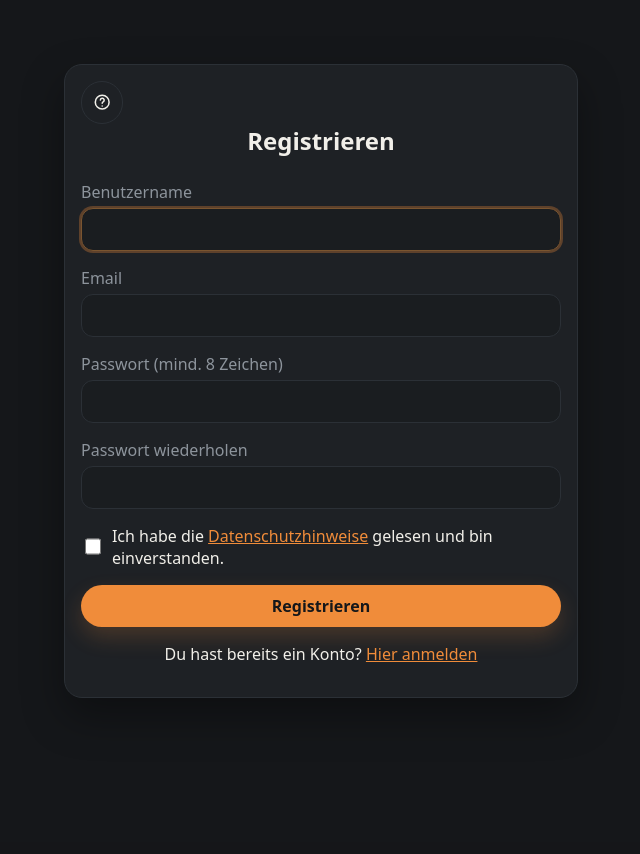
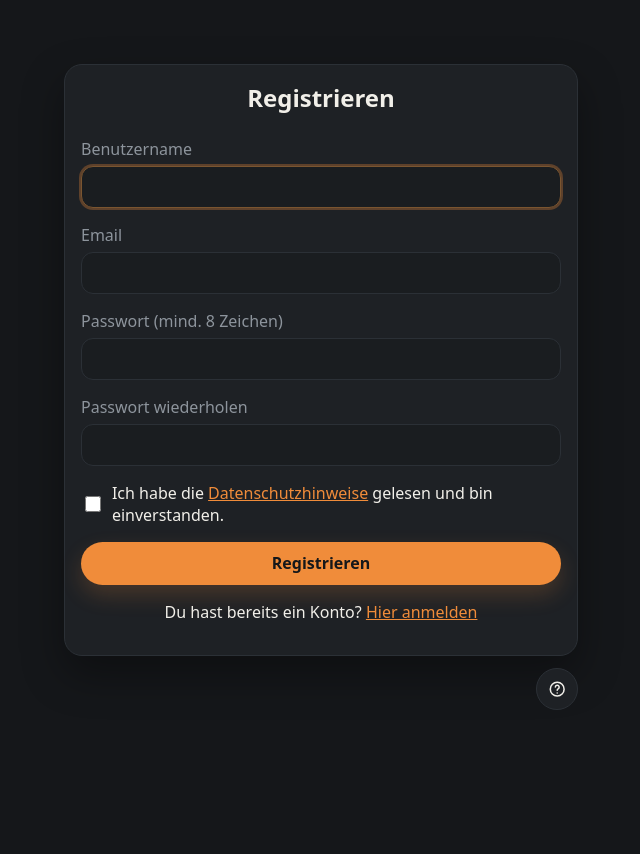
Before and after one commit to Wombatly/MotoDB, a Flask app: page /register in a window 1280 px wide. Shown: the part 64-918 px from the top of the page, without its empty margins (319-959 px from the left). Before the commit the page ends 762 px from the top, so only its background shows below. Run offline with Flask 3, Linux system fonts and the light colour scheme; some libraries are stand-ins or nearby versions.

Commit message:
Registrierung: Hilfebutton ebenfalls unter die Karte verschieben
Gleiche Platzierung wie auf der Login-Seite: Button aus dem card-body
raus, rechtsbündig unterhalb der Karte in .auth-help.

Co-Authored-By: Claude Opus 5 <noreply@anthropic.com>

```diff
--- a/app/templates/auth/register.html
+++ b/app/templates/auth/register.html
@@ -8,7 +8,6 @@
         <div class="col-md-6">
             <div class="card">
                 <div class="card-body">
-                    <div class="d-flex justify-content-end">{{ help_button("konto") }}</div>
                     <h2 class="card-title text-center mb-4">Registrieren</h2>
                     <form method="POST">
                         <input type="hidden" name="csrf_token" value="{{ csrf_token() }}">
@@ -41,6 +40,7 @@
                     </div>
                 </div>
             </div>
+            <div class="auth-help">{{ help_button("konto") }}</div>
         </div>
     </div>
 </div>
```
